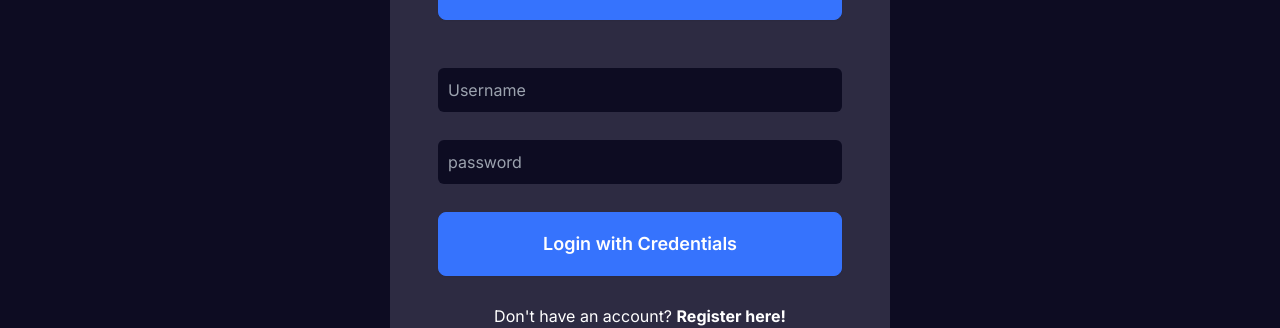
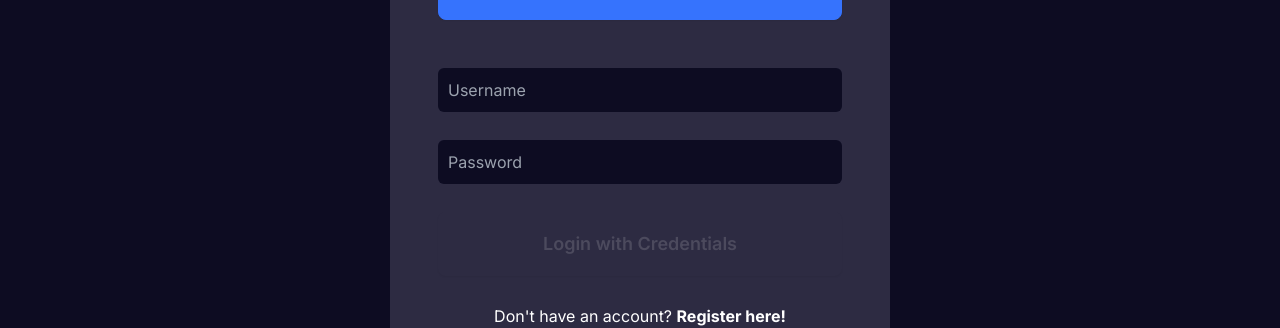
Before and after one commit to ariel-behar/baby-journal, a Next.js app: page /login in a window 1280 px wide. Shown: the part 258-586 px from the top of the page. Built offline with nearby package versions, Linux system fonts and the light colour scheme; no server answers.

Commit message:
Implementing FormInputFieldWithTooltip component into the login form

```diff
--- a/components/Forms/LoginForm.tsx
+++ b/components/Forms/LoginForm.tsx
@@ -1,11 +1,46 @@
-import { login } from '@/lib/serverActions'
+"use client"
+import { login } from '@/lib/serverActions';
+import { userLoginSchema } from '@/validation/userSchema';
+import { yupResolver } from '@hookform/resolvers/yup';
+import { BaseSyntheticEvent } from 'react';
+import { useForm } from 'react-hook-form';
+import FormInputFieldWithTooltip from './FormComponents/FormInputFieldWithTooltip';
+
+export interface LoginFormData {
+    username: string;
+    password: string;
+}
 
 function LoginForm() {
+    const { register, handleSubmit, reset, formState: { isDirty, isValid, errors } } = useForm<LoginFormData>({
+        resolver: yupResolver(userLoginSchema),
+        mode: 'onBlur',
+        defaultValues: {
+            username: '',
+            password: '',
+        },
+    });
+
+    console.log(isDirty);
+
+    const onFormSubmit = async (formData: LoginFormData, e: BaseSyntheticEvent<object, any, any> | undefined) => {
+        e?.preventDefault();
+
+        const { username, password } = formData;
+
+        if (username && password) {
+            const response = await login(formData);
+            console.log('response:', response)
+        }
+    }
+
     return (
-        <form action={login} className="flex flex-col text-center gap-7">
-            <input className="form-input" type="text" placeholder="Username" name="username" />
-            <input className="form-input" type="password" placeholder="password" name="password" />
-            <button className="btn btn-lg btn-primary">Login with Credentials</button>
+        <form onSubmit={handleSubmit(onFormSubmit)} className="flex flex-col text-center gap-7">
+            <FormInputFieldWithTooltip register={register} errors={errors} name="username" placeholder='Username' type='text' className='form-input w-full' />
+
+            <FormInputFieldWithTooltip register={register} errors={errors} name="password" placeholder='Password' type='password' className='form-input w-full' />
+
+            <button className="btn btn-lg btn-primary" disabled={!(isDirty && isValid)}>Login with Credentials</button>
         </form>
     )
 }
```
